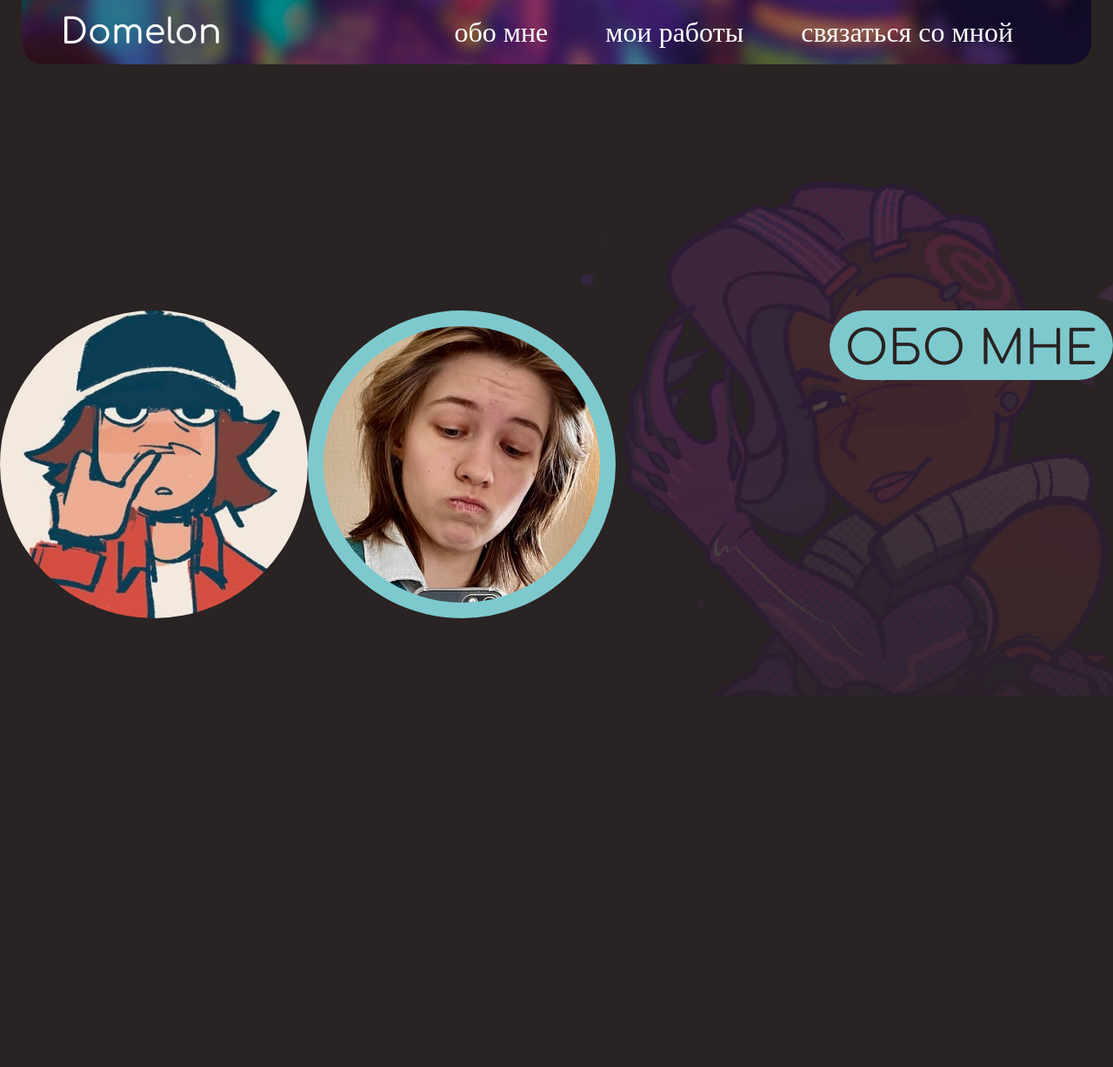
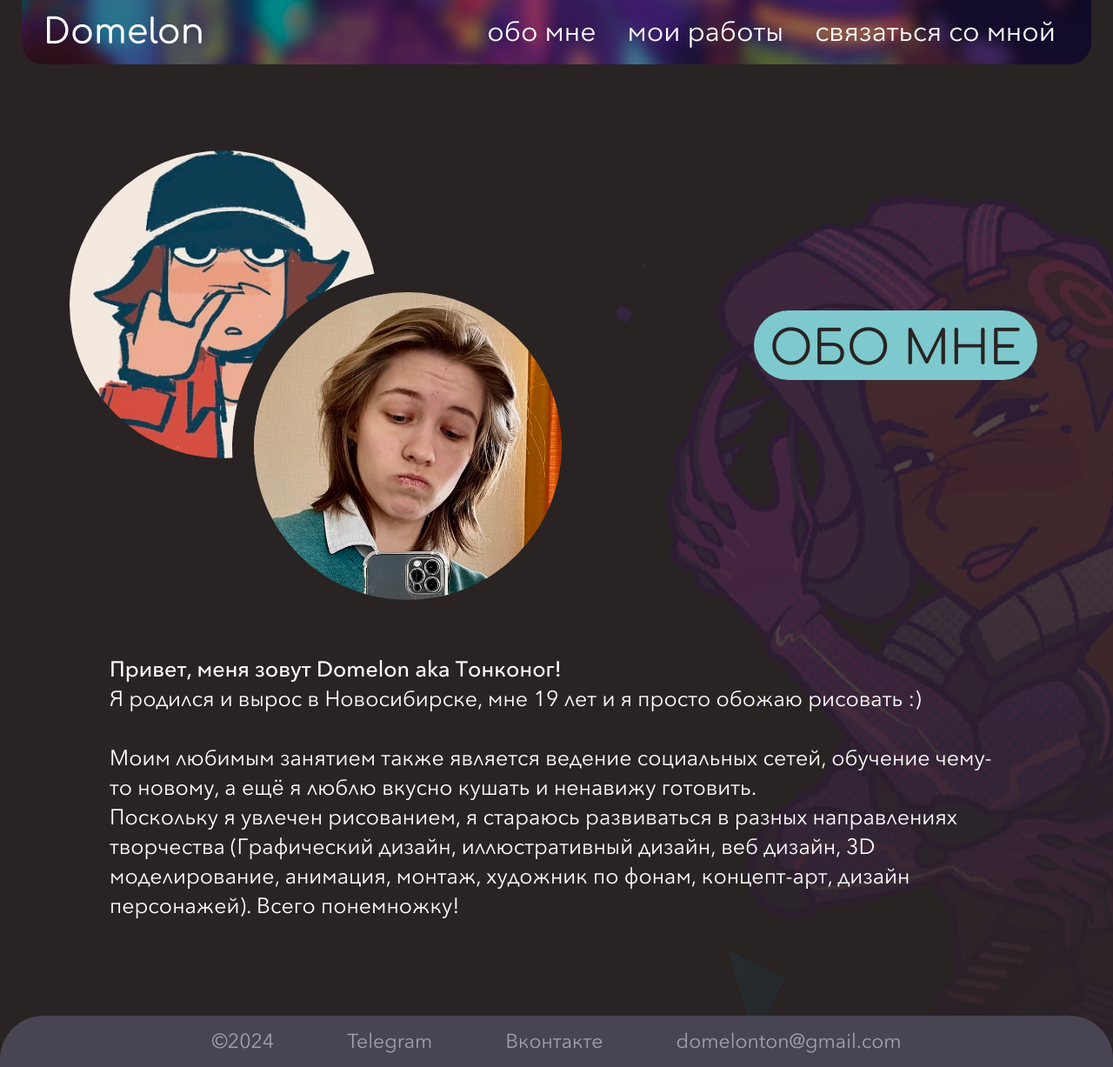
Before and after one commit to tondomelon/TonkPortfolio, a plain HTML site: page index.html in a window 1280 px wide. Shown: the whole page at 87% size. Before the commit the page ends 800 px from the top, so only its background shows below. Drawn offline with Linux system fonts and the light colour scheme; a web font is replaced by a local one.

Commit message:
Add files via upload

```diff
--- a/index.html
+++ b/index.html
@@ -12,6 +12,7 @@
     <link rel="preconnect" href="https://fonts.googleapis.com">
     <link rel="preconnect" href="https://fonts.gstatic.com" crossorigin>
     <link href="https://fonts.googleapis.com/css2?family=Comfortaa:wght@300..700&display=swap" rel="stylesheet">
+
 </head>
 
 <body>
@@ -20,15 +21,15 @@
 
         <div class="background"></div>
 
-        <div class="container horizontal space-between header__container margins">
+        <div class="container horizontal space-between header__container">
 
             <nav class="navigation_left">
                 <a class="navigation_logo" href="">Domelon</a>
             </nav>
             <nav class="navigation_right">
-                <a class="navigation_item" href="">обо мне</a>
-                <a class="navigation_item" href="">мои работы</a>
-                <a class="navigation_item" href="">связаться со мной</a>
+                <a class="navigation_item anim" href="#targetBlock">обо мне</a>
+                <a class="navigation_item anim" href="">мои работы</a>
+                <a class="navigation_item anim" href="">связаться со мной</a>
             </nav>
 
         </div>
@@ -41,29 +42,42 @@
 
         <section class="about me">
 
-            <div class="block_on_block container">
-
+            <div class="block_on_block container" id="targetBlock">
                 <div class="myphotos photoswrapper">
-
                     <div class="doodleme_photo"></div>
                     <div class="realme_photo"></div>
-
                 </div>
-
                 <div class="aboutme_block">
                     <h2 class="obomne">ОБО МНЕ</h2>
                 </div>
+            </div>
 
 
+<div class="texts_about_me">
+            <p class="aboutme_text_head">Привет, меня зовут Domelon aka Тонконог!</p>
+            <p class="aboutme_text">Я родился и вырос в Новосибирске, мне 19 лет и я просто обожаю рисовать :) </br> </br>
 
+                Моим любимым занятием также является ведение социальных сетей, обучение чему-то новому, а ещё я люблю
+                вкусно кушать и ненавижу готовить. </br>
+                Поскольку я увлечен рисованием, я стараюсь развиваться в разных направлениях творчества (Графический
+                дизайн, иллюстративный дизайн, веб дизайн, 3D моделирование, анимация, монтаж, художник по фонам,
+                концепт-арт, дизайн персонажей). Всего понемножку!</p>
             </div>
-
 
 
         </section>
 
     </main>
 
+    <footer class="footer">
+<div class="footer_block">
+    <a class="the_end" href="#">©2024</a>
+    <a class="the_end" href="#">Telegram</a>
+    <a class="the_end" href="#">Вконтакте</a>
+    <a class="the_end" href="#">domelonton@gmail.com</a>
+</div>
+    </footer>
+
 </body>
 
 </html>
--- a/src/styles/style.css
+++ b/src/styles/style.css
@@ -1,5 +1,9 @@
  * {
      box-sizing: border-box;
+ }
+
+ html {
+    scroll-behavior: smooth;
  }
 
  body {
@@ -9,15 +13,27 @@
      color: white;
 
      background-image: url("../img/Sombra_proz.png");
-     background-position: 50% top;
-     background-position: 426px 128px;
-     background-size: 100% auto;
+     background-position: 418px 128px;
+     background-size: 1536px 2052px;
      /* background-attachment: fixed; */
      /* background-size: cover; */
      background-repeat: no-repeat;
  }
+
+@font-face {
+    font-family: "Avenirnext_medium";
+src: url("../fonts/AvenirNext-Medium-06.ttf");
 }
 
+@font-face {
+    font-family: "Avenirnext_regular";
+    src: url("../fonts/AvenirNext-Regular-08.ttf");
+}
+
+@font-face {
+    font-family: "Avenirnext_light";
+    src: url("../fonts/AvenirNext-UltraLight-11.ttf");
+}
 
  .container {
      margin: 0 auto;
@@ -37,10 +53,17 @@
  .navigation_item {
      color: white;
      text-decoration: none;
-     font-family: "avenirnextcyr-regular";
+     font-family: "Avenirnext_regular";
      font-weight: 500;
      font-size: 32px;
-     margin: 31px;
+     margin: 16px;
+
+}
+.anim {
+    transition: 0.3s ease-in-out;
+}
+.anim:hover {
+    transform: scale(1.1);
 }
 
  .navigation_logo {
@@ -51,13 +74,9 @@
      font-size: 40px;
  }
 
- .margins {
-     margin-left: 45px;
-     margin-right: 59px;
- }
+
 
  .header__container {
-     padding-bottom: 12px;
      padding-top: 15px;
  }
 
@@ -75,9 +94,9 @@
 
  .block_on_block {
 
-     justify-content: space-between;
+     /* justify-content: space-around; */
      display: flex;
-     margin-top: 283px;
+     margin-top: 99px;
 
  }
 
@@ -92,6 +111,8 @@
     left: 833px; */
      justify-content: center;
      display: flex;
+     margin-top: 184px;
+     margin-left: 433px;
  }
 
  .obomne {
@@ -116,10 +137,16 @@
      border-radius: 1000px;
      width: 354px;
      height: 354px;
-     background-size: 130%;
+     background-size: 100%;
      background-position: center;
-     padding: 20px;
-     border: 18px solid #7EC9CE;
+
+
+     box-shadow: 0px 0px 0px 25px #292323;
+
+     position: absolute;
+     top: 163px;
+     left: 212px;
+
 
 
  }
@@ -128,11 +155,61 @@
      background-image: url("../img/me_drawing.JPG");
      border-radius: 1000px;
      width: 354px;
+     height: 354px;
      background-size: 130%;
      background-position: center;
-
 }
 
  .photoswrapper {
      position: relative;
+     margin-left: 55px;
 }
+
+
+.texts_about_me {
+    margin-top: 226px;
+    margin-left: 126px;
+    margin-right: 120px;
+    font-size: 25px;
+}
+
+.aboutme_text_head {
+font-family: "Avenirnext_medium";
+margin: 0 auto;
+}
+
+.aboutme_text {
+    font-family: "Avenirnext_regular";
+    font-weight: 100;
+    margin: 0 auto;
+}
+
+.footer {
+    margin-top: 109px;
+}
+.footer_block {
+    background-color:#484451;
+    height: 59px;
+    border-radius: 50px 50px 0 0;
+    background-size: 110% auto;
+    background-position: 0px 48%;
+    text-align: center;
+    display: flex;
+    justify-content: center;
+    align-items: center;
+
+}
+
+.the_end {
+    color: #A49FAE;
+     text-decoration: none;
+     font-family: "Avenirnext_regular";
+     font-size: 23px;
+     /* margin: 42px; */
+     text-align: center;
+     align-items: center;
+}
+
+.the_end:not(:last-child) {
+    margin-right: 84px;
+}
```
Also changed, not shown: src/fonts/AvenirNext-Bold-01.ttf (added), src/fonts/AvenirNext-BoldItalic-02.ttf (added), src/fonts/AvenirNext-DemiBold-03.ttf (added), src/fonts/AvenirNext-DemiBoldItalic-04.ttf (added), src/fonts/AvenirNext-Italic-05.ttf (added), src/fonts/AvenirNext-Medium-06.ttf (added), src/fonts/AvenirNext-MediumItalic-07.ttf (added), src/fonts/AvenirNext-Regular-08.ttf (added), src/fonts/AvenirNext-UltraLight-11.ttf (added), src/fonts/AvenirNext-UltraLightItalic-12.ttf (added), src/fonts/transfonter/AvenirNext-Heavy-09.ttf (added), src/fonts/transfonter/AvenirNext-HeavyItalic-10.ttf (added). Lines whose indentation alone changed are shown as unchanged.
